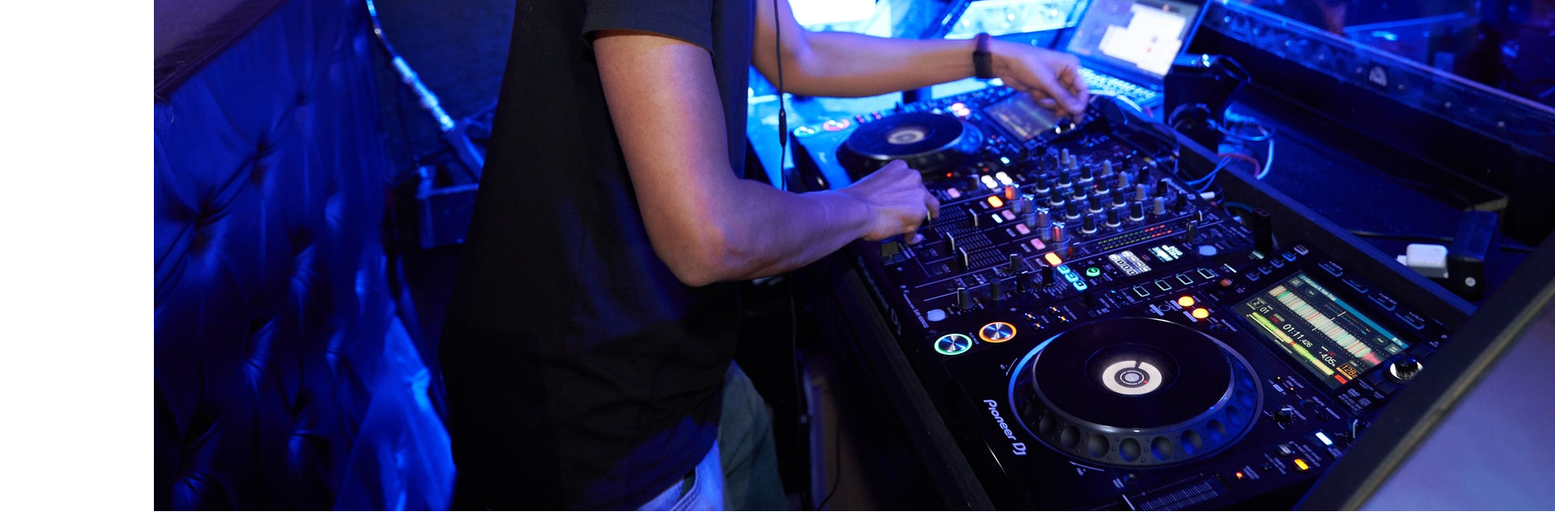
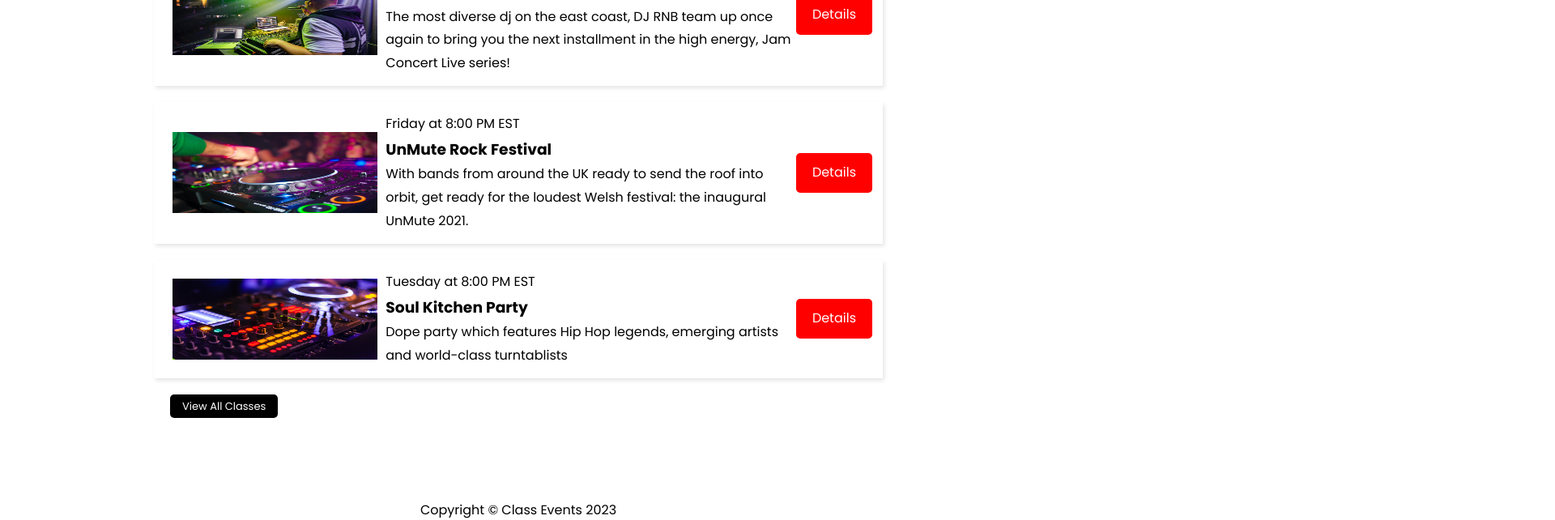
Before and after one commit to NickKarsant/ClassManager, a Next.js app in the folder class-events-frontend/: page / in a window 1280 px wide. Shown: the part 1180-1822 px from the top of the page at 81% size, 1920 px wide, since content can reach past the window. Built offline with nearby package versions, Linux system fonts and the light colour scheme; no server answers.

Commit message:
add staticProps and StaticPaths

```diff
--- /dev/null
+++ b/class-events-frontend/components/ClassItem.tsx
@@ -0,0 +1,30 @@
+import Link from 'next/link'
+import Image from 'next/image'
+import styles from 'styles/ClassItem.module.css'
+
+type Props = {}
+
+export default function ClassItem({cl}) {
+  return (
+    <div className={styles.event} >
+        <Image alt={'description'} className={styles.img} width={170} height={100} src={cl.image ? cl.image : '/images/event-default.png'} />
+
+        <div className={styles.info}>
+          <span>
+            {cl.day} at {cl.time}
+          </span>
+            <h3>
+              {cl.name}
+            </h3>
+          {cl.description}
+        </div>
+
+        <div className={styles.link}>
+        <Link  className='btn' href={`/classes/${cl.slug}`}>
+            Details
+            </Link>
+        </div>
+
+    </div>
+  )
+}
--- a/class-events-frontend/src/pages/index.tsx
+++ b/class-events-frontend/src/pages/index.tsx
@@ -1,25 +1,27 @@
 import Layout from 'components/Layout'
+import Link from 'next/link'
 import { API_URL } from '@/config/index'
+import ClassItem from 'components/ClassItem'
 
 export default function HomePage({classes}) {
-  console.log(classes)
   const renderedClasses = classes.map((cl) =>{
 
     return (
-      <div key={cl.classId}>
-        <h3>
-          {cl.name}
-        </h3>
-        <img src={cl.image}/>
-        <p>{cl.description}</p>
-      </div>
+      <ClassItem key={cl.id} cl={cl}/>
     )
   })
 
   return (
     <Layout>
       <h1>Upcoming Classes</h1>
+      {classes.length === 0 && <h3>No classes listed</h3>}
+      <div>
+
       {renderedClasses}
+      </div>
+      {classes.length > 0 && <Link  className='btn-secondary' href={'/classes'}>
+        View All Classes
+        </Link>}
     </Layout>
   )
 }
--- /dev/null
+++ b/class-events-frontend/styles/ClassItem.module.css
@@ -0,0 +1,29 @@
+.event{
+  display: flex;
+  justify-content: space-between;
+  align-items: center;
+  margin: 20px 0;
+  padding: 13px;
+  box-shadow: 2px 3px 5px rgba(0,0,0,0.1);
+}
+
+.img {
+  flex: 1;
+  margin: 10px
+}
+
+.info {
+  flex:2
+}
+
+
+@media (max-width: 600px){
+  .event{
+    flex-direction: column;
+    text-align: center;
+  }
+
+  .info{
+    margin-bottom:20px
+  }
+}
```
Also changed, not shown: class-events-frontend/src/pages/classes/[classId].tsx (deleted, +0 -14 lines), class-events-frontend/src/pages/classes/[slug].tsx (added, +43 -0 lines), class-events-frontend/src/pages/classes/index.tsx (+26 -6 lines).
